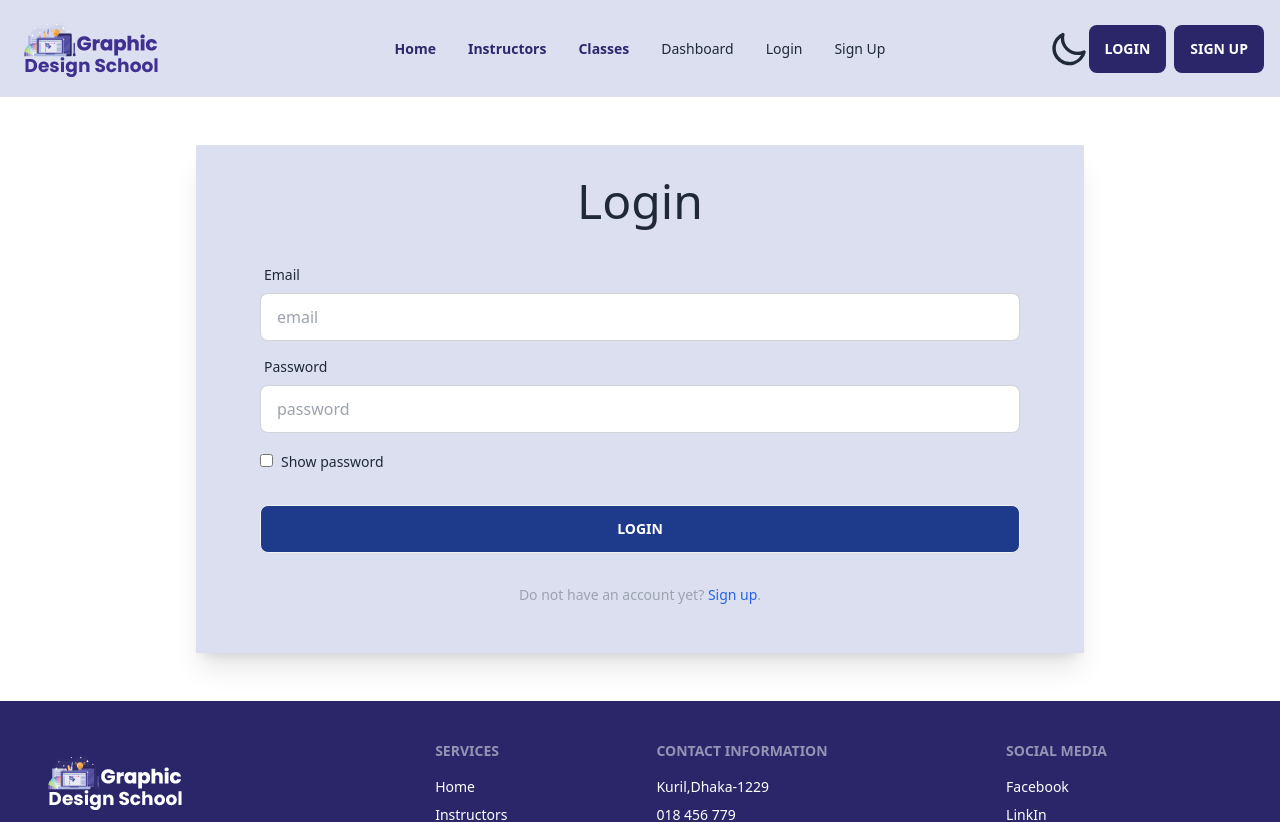
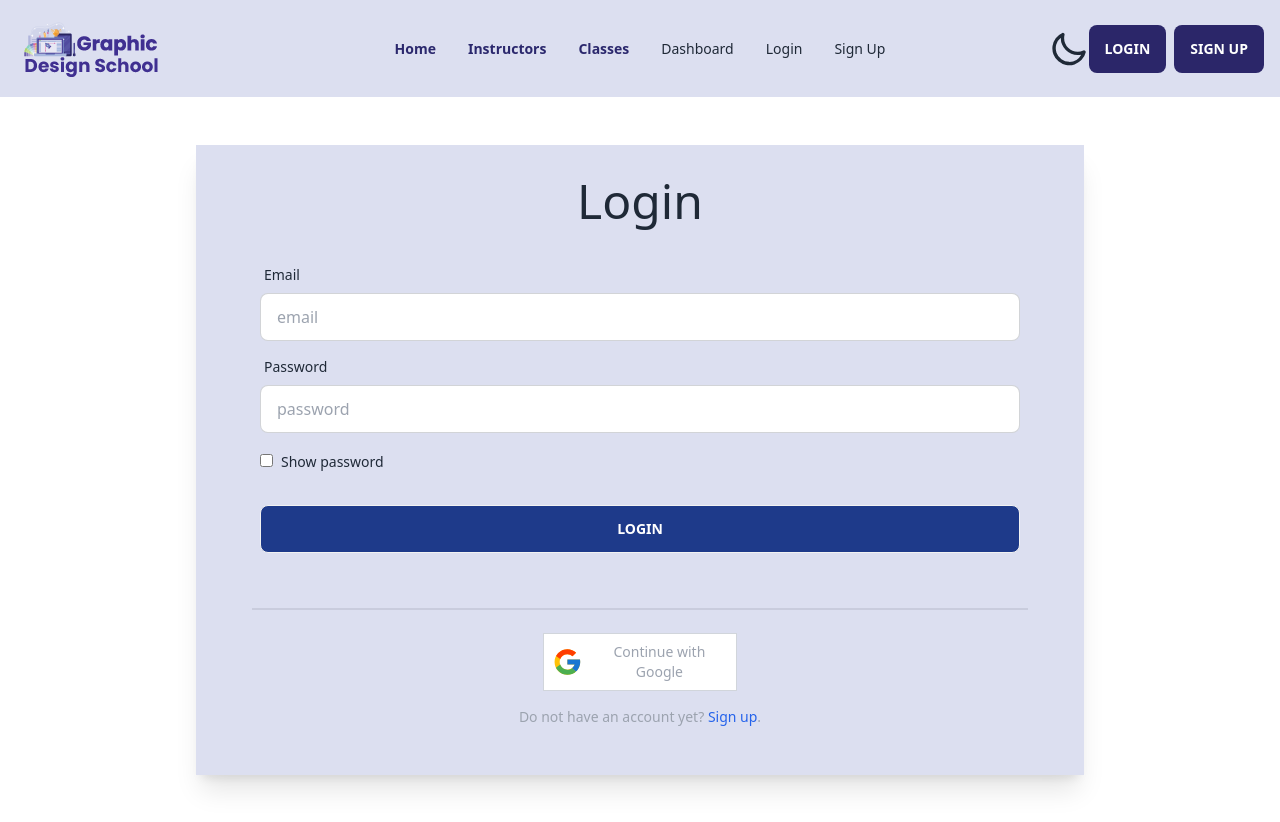
Before and after one commit to AnonnaGH/design-school-client, a React (Vite) app: page /login in a window 1280 px wide. Shown: the top 822 px of the page. Built offline with nearby package versions, Linux system fonts and the light colour scheme; no server answers.

Commit message:
social login added

```diff
--- a/src/Pages/Login/Login.jsx
+++ b/src/Pages/Login/Login.jsx
@@ -5,6 +5,7 @@
 import { useForm } from "react-hook-form";
 import Swal from "sweetalert2";
 import { AuthContext } from "../../providers/AuthProvider";
+import SocialLogin from "../Shared/SocialLogin/SocialLogin";
 
 
 const Login = () => {
@@ -101,8 +102,8 @@
                     </form>
 
 
-
                     <p className='px-6 text-sm text-center text-gray-400 mb-4'>
+                        <SocialLogin></SocialLogin>
                         Do not have an account yet?{' '}
                         <Link
                             to='/signup'
--- /dev/null
+++ b/src/Pages/Shared/SocialLogin/SocialLogin.jsx
@@ -0,0 +1,53 @@
+import { useContext } from "react";
+import { FcGoogle } from 'react-icons/fc'
+import { AuthContext } from "../../../providers/AuthProvider";
+import { useLocation, useNavigate } from "react-router-dom";
+
+const SocialLogin = () => {
+    const { googleSignIn } = useContext(AuthContext);
+    const navigate = useNavigate();
+    const location = useLocation();
+
+    const from = location.state?.from?.pathname || "/";
+
+    const handleGoogleSignIn = () => {
+        googleSignIn()
+            .then(result => {
+                const loggedInUser = result.user;
+                console.log(loggedInUser);
+                const saveUser = { name: loggedInUser.displayName, email: loggedInUser.email }
+                fetch('http://localhost:5000/users', {
+                    method: 'POST',
+                    headers: {
+                        'content-type': 'application/json'
+                    },
+                    body: JSON.stringify(saveUser)
+                })
+                    .then(res => res.json())
+                    .then(() => {
+
+                        navigate(from, { replace: true });
+                    })
+            })
+
+
+    }
+    return (
+        <div>
+            <div className="divider"></div>
+            <div className="w-full text-center my-4">
+                <div
+                    onClick={handleGoogleSignIn}
+                    className='flex justify-center items-center w-1/4 mx-auto space-x-2 border m-3 p-2 border-gray-300 bg-white border-rounded cursor-pointer'
+                >
+                    <FcGoogle size={32} />
+
+                    <p>Continue with Google</p>
+                </div>
+
+            </div>
+        </div>
+    );
+};
+
+export default SocialLogin;
--- a/src/Pages/SignUp/SignUp.jsx
+++ b/src/Pages/SignUp/SignUp.jsx
@@ -4,6 +4,7 @@
 import { AuthContext } from "../../providers/AuthProvider";
 import { useForm } from "react-hook-form";
 import Swal from "sweetalert2";
+import SocialLogin from "../Shared/SocialLogin/SocialLogin";
 
 
 const SignUp = () => {
@@ -208,6 +209,7 @@
                     </div>
                 </form>
                 <div className="text-center my-4 ">
+                    <SocialLogin></SocialLogin>
                     <p>
                         Already a member?{" "}
                         <Link to="/login" className="font-bold">
```
